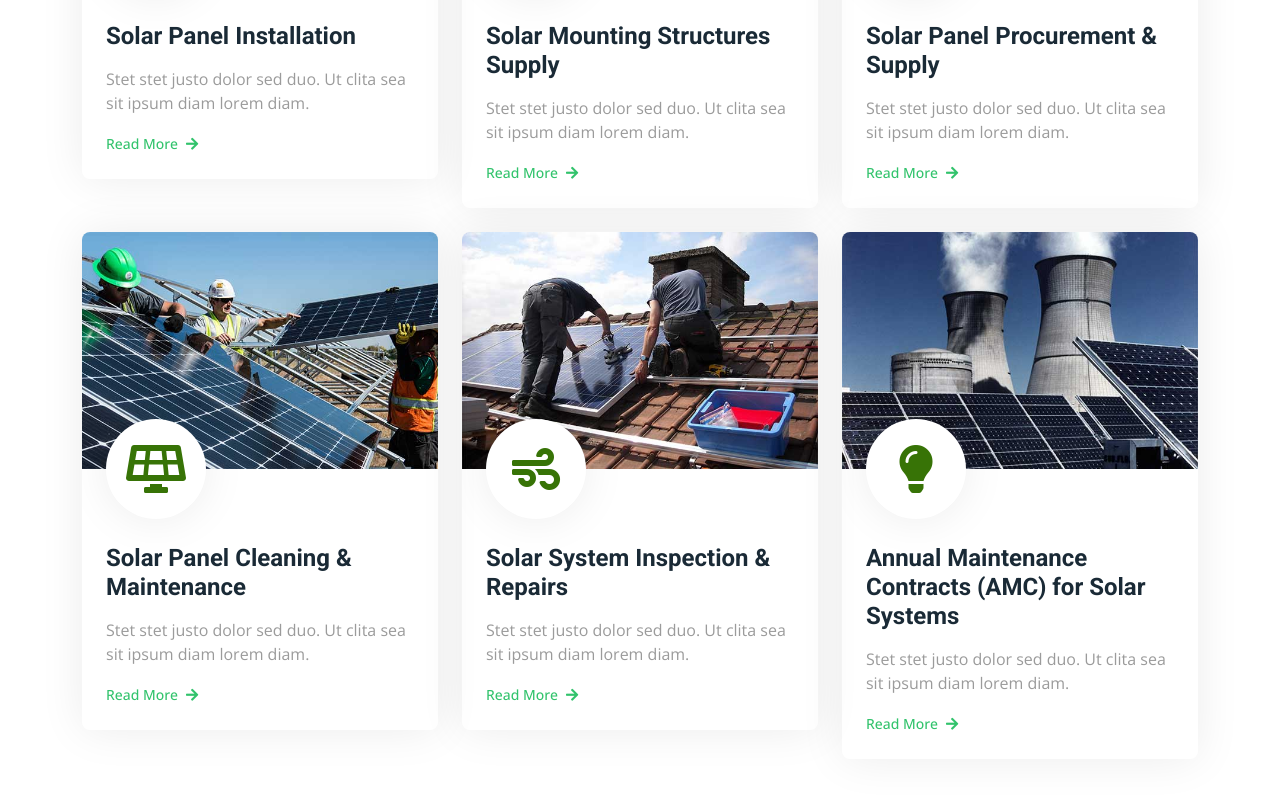
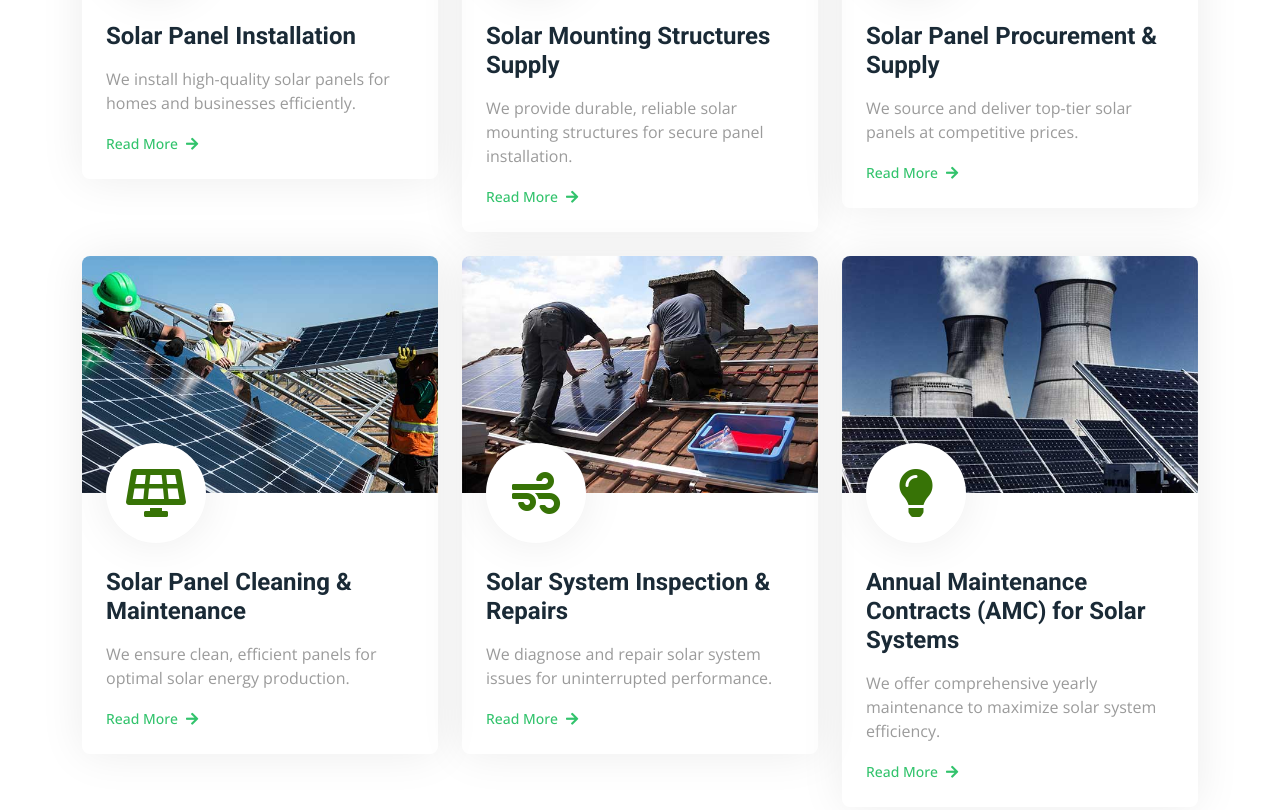
Before and after one commit to Satish24678/solar, a plain HTML site: page service.html in a window 1280 px wide. Shown: the part 995-1805 px from the top of the page. Drawn offline with nearby package versions, Linux system fonts and the light colour scheme.

Commit message:
service page update

```diff
--- a/service.html
+++ b/service.html
@@ -140,7 +140,7 @@
                                 <i class="fa fa-solar-panel fa-3x"></i>
                             </div>
                             <h4 class="mb-3">Solar Panel Installation</h4>
-                            <p>Stet stet justo dolor sed duo. Ut clita sea sit ipsum diam lorem diam.</p>
+                            <p>We install high-quality solar panels for homes and businesses efficiently.</p>
                             <a class="small fw-medium" href="">Read More<i class="fa fa-arrow-right ms-2"></i></a>
                         </div>
                     </div>
@@ -153,7 +153,7 @@
                                 <i class="fa fa-wind fa-3x"></i>
                             </div>
                             <h4 class="mb-3">Solar Mounting Structures Supply</h4>
-                            <p>Stet stet justo dolor sed duo. Ut clita sea sit ipsum diam lorem diam.</p>
+                            <p>We provide durable, reliable solar mounting structures for secure panel installation.</p>
                             <a class="small fw-medium" href="">Read More<i class="fa fa-arrow-right ms-2"></i></a>
                         </div>
                     </div>
@@ -166,7 +166,7 @@
                                 <i class="fa fa-lightbulb fa-3x"></i>
                             </div>
                             <h4 class="mb-3">Solar Panel Procurement & Supply</h4>
-                            <p>Stet stet justo dolor sed duo. Ut clita sea sit ipsum diam lorem diam.</p>
+                            <p>We source and deliver top-tier solar panels at competitive prices.</p>
                             <a class="small fw-medium" href="">Read More<i class="fa fa-arrow-right ms-2"></i></a>
                         </div>
                     </div>
@@ -179,7 +179,7 @@
                                 <i class="fa fa-solar-panel fa-3x"></i>
                             </div>
                             <h4 class="mb-3">Solar Panel Cleaning & Maintenance </h4>
-                            <p>Stet stet justo dolor sed duo. Ut clita sea sit ipsum diam lorem diam.</p>
+                            <p>We ensure clean, efficient panels for optimal solar energy production.</p>
                             <a class="small fw-medium" href="">Read More<i class="fa fa-arrow-right ms-2"></i></a>
                         </div>
                     </div>
@@ -192,7 +192,7 @@
                                 <i class="fa fa-wind fa-3x"></i>
                             </div>
                             <h4 class="mb-3">Solar System Inspection & Repairs</h4>
-                            <p>Stet stet justo dolor sed duo. Ut clita sea sit ipsum diam lorem diam.</p>
+                            <p>We diagnose and repair solar system issues for uninterrupted performance.</p>
                             <a class="small fw-medium" href="">Read More<i class="fa fa-arrow-right ms-2"></i></a>
                         </div>
                     </div>
@@ -205,7 +205,7 @@
                                 <i class="fa fa-lightbulb fa-3x"></i>
                             </div>
                             <h4 class="mb-3">Annual Maintenance Contracts (AMC) for Solar Systems</h4>
-                            <p>Stet stet justo dolor sed duo. Ut clita sea sit ipsum diam lorem diam.</p>
+                            <p>We offer comprehensive yearly maintenance to maximize solar system efficiency.</p>
                             <a class="small fw-medium" href="">Read More<i class="fa fa-arrow-right ms-2"></i></a>
                         </div>
                     </div>
```
